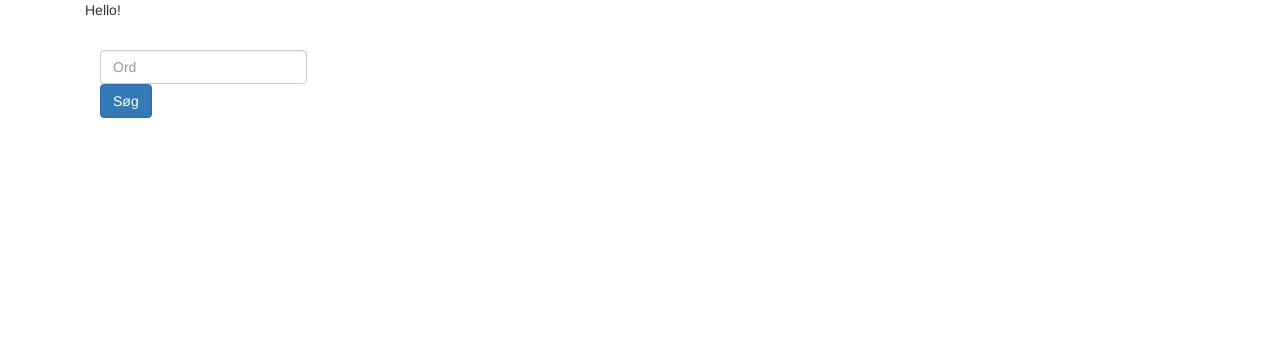
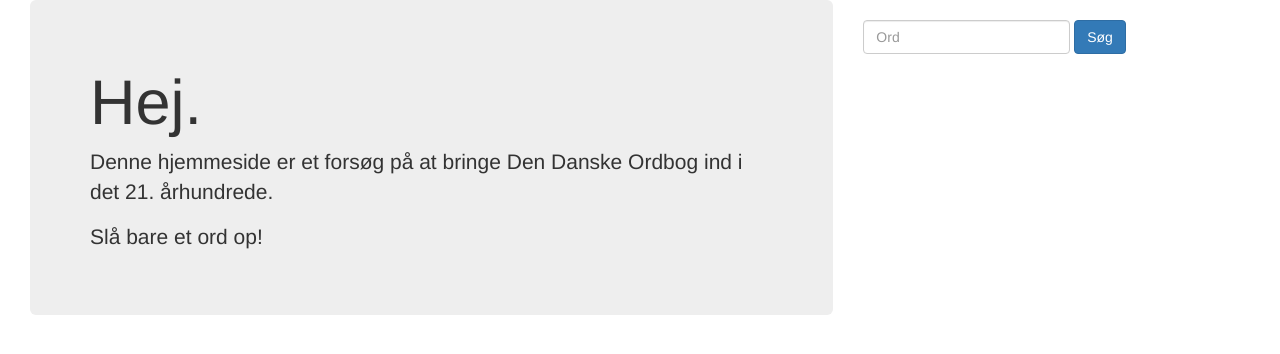
Before and after one commit to flacerdk/tungt-vand-python, a Flask app: page / in a window 1280 px wide. Shown: the top 354 px of the page. Run offline with Flask 2, Linux system fonts and the light colour scheme; some libraries are stand-ins or nearby versions.

Commit message:
Fix tag  closing

```diff
--- a/templates/default.html
+++ b/templates/default.html
@@ -1,6 +1,10 @@
 {% extends "layout.html" %}
 {% block definition %}
-<div>
-  <p>Hello!</p>
+<div class="jumbotron">
+  <h1>Hej.</h1>
+
+  <p>Denne hjemmeside er et forsøg på at bringe Den Danske Ordbog ind i det 21. århundrede.</p>
+
+  <p>Slå bare et ord op!</p>
 </div>
 {% endblock %}
--- a/templates/definition.html
+++ b/templates/definition.html
@@ -81,7 +81,6 @@
   {% endfor %}
 </div>
 {% endif %}
-</div>
 {% endblock %}
 {% block suggestions %}
 {% if "suggestions" in entry.suggestions %}
--- a/templates/layout.html
+++ b/templates/layout.html
@@ -9,9 +9,10 @@
     <link rel="stylesheet" href="{{ url_for('static', filename='entry.css') }}">
   </head>
   <body>
-    <div class="container">
+    <div class="container-fluid">
       <div class="col-xs-8">
         {% block definition %}{% endblock %}
+      </div>
       <div class="col-xs-4">
         <div class="search-box">
         <form class="form-inline" method="GET" action="{{ url_for('lookup') }}">
```
